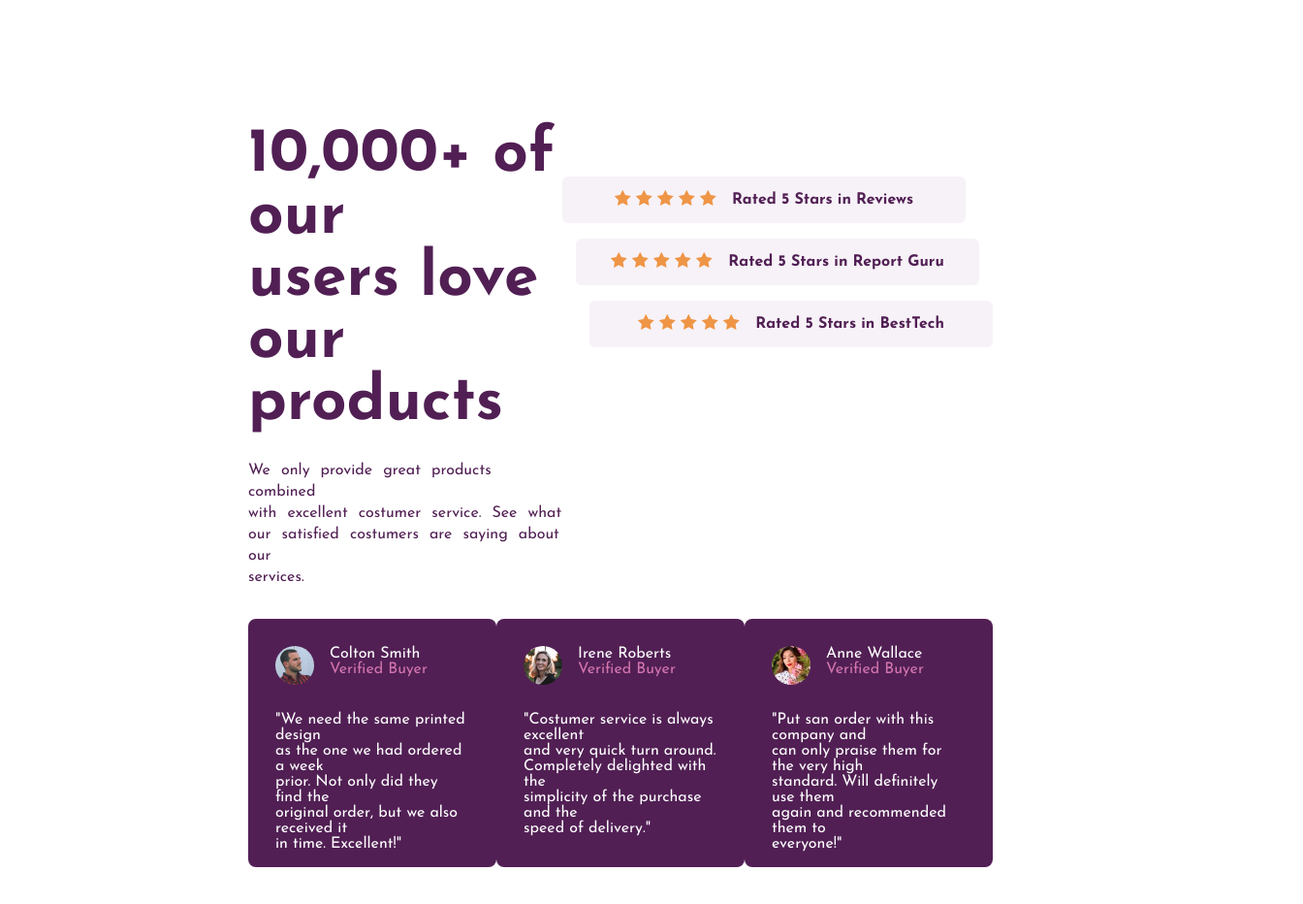
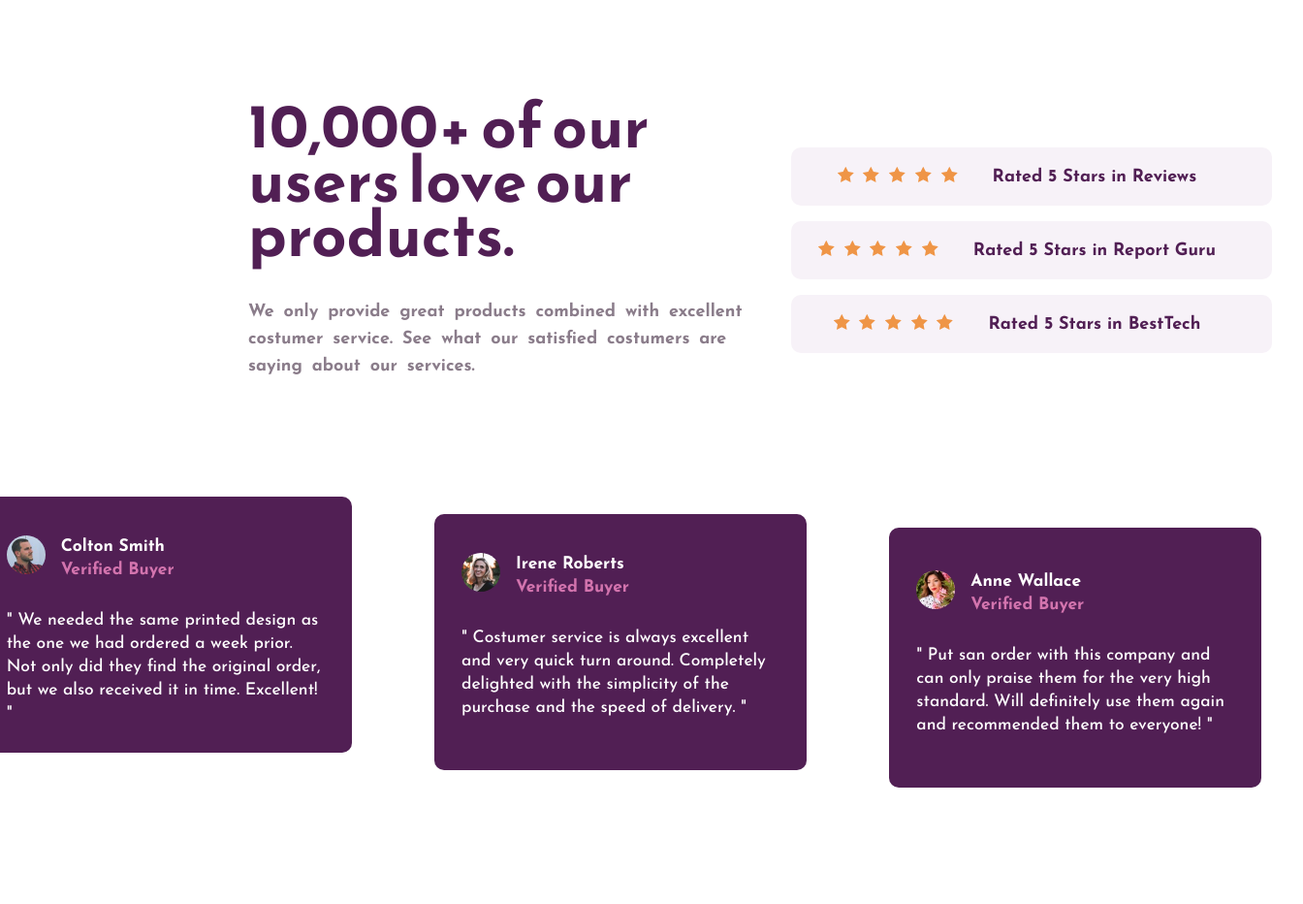
Before and after one commit to erickrost/social-proof-section, a plain HTML site: page index.html in a window 1280 px wide. Shown: the whole page at 97% size, 1344 px wide, since content can reach past the window. After the commit the page ends 902 px from the top, so only its background shows below. Drawn offline with Linux system fonts and the light colour scheme.

Commit message:
correções

```diff
--- a/index.css
+++ b/index.css
@@ -22,33 +22,45 @@ body {
 
 .content {
     text-align: center;
+    display: flex;
+    flex-direction: column;
+    justify-content: center;
+    align-items: center;
+    margin-bottom: 32px;
+
 }
 
 .title {
     color: #511f54;
-    font-size: 16px;
+    width: 300px;
+    font-size: 20px;
     margin: 48px 0 26px 0;
-    line-height: 28px;
+    line-height: 32px;
+    word-spacing: -4px;
     font-weight: 700;
 }
 
 .description {
-    font-size: 12px;
-    line-height: 22px;
-    color: #511f54;
-    font-weight: 400;
-    margin-bottom: 16px;
+    font-size: 1.09rem;
+    line-height: 26px;
+    color: #8a7c8a;
+    font-weight: 500;
+    width: 354px;
 }
 
 .ratings-wrapper {
     display: flex;
     flex-direction: column;
+    justify-content: center;
+    align-items: center;
     width: 100%;
+    margin-bottom: 40px;
 }
 
 .card-1 {
     background-color: #f7f2f8;
-    border-radius: 6px;
+    width: 300px;
+    border-radius: 10px;
     margin-bottom: 16px;
     color: #511f54;
     padding: 16px;
@@ -60,7 +72,8 @@ body {
 
 .card-2 {
     background-color: #f7f2f8;
-    border-radius: 6px;
+    width: 300px;
+    border-radius: 10px;
     margin-bottom: 16px;
     color: #511f54;
     padding: 16px;
@@ -72,8 +85,8 @@ body {
 
 .card-3 {
     background-color: #f7f2f8;
-    border-radius: 6px;
-    margin-bottom: 16px;
+    width: 300px;
+    border-radius: 10px;
     color: #511f54;
     padding: 16px;
     display: flex;
@@ -91,33 +104,43 @@ body {
     margin-bottom: 8px;
 }
 
+.star-wrapper>img {
+    margin-right: 4px;
+}
+
 .cards-wrapper {
-    width: 100%;
+    width: 344px;
     margin-top: 16px;
+    margin-bottom: 64px;
 }
 
 .cards-start {
     background-color: #511f54;
     margin-bottom: 16px;
-    border-radius: 8px;
+    border-radius: 10px;
     color: white;
-    padding: 28px;
+    padding: 40px 28px 28px 28px;
+    font-weight: 500;
+    line-height: 1.3;
 }
 
 .cards-middle {
     background-color: #511f54;
     margin-bottom: 16px;
-    border-radius: 8px;
+    border-radius: 10px;
     color: white;
-    padding: 28px;
+    padding: 40px 28px 28px 28px;
+    font-weight: 500;
+    line-height: 1.3;
 }
 
 .cards-end {
     background-color: #511f54;
-    margin-bottom: 16px;
-    border-radius: 8px;
+    border-radius: 10px;
     color: white;
-    padding: 28px;
+    padding: 44px 28px 28px 28px;
+    font-weight: 500;
+    line-height: 1.3;
 }
 
 .top-card {
@@ -127,6 +150,10 @@ body {
 
 span {
     padding-left: 16px;
+    display: flex;
+    flex-direction: column;
+    justify-content: space-around;
+    font-weight: 700;
 }
 
 .user-img {
@@ -142,15 +169,16 @@ span {
 @media screen and (min-width: 763px) {
 
     .top {
-        justify-content: space-between;
+        justify-content: space-around;
         display: flex;
         flex-direction: row;
+        margin-bottom: 64px;
     }
 
     body {
         padding: 256px;
-        padding-bottom: 112px;
-        padding-top: 128px;
+        padding-bottom: 90px;
+        padding-top: 108px;
     }
 
     .content {
@@ -160,84 +188,107 @@ span {
 
     .title {
         font-size: 32px;
-        line-height: 64px;
+        line-height: 56px;
         margin-top: 0;
+        margin-bottom: 32px;
+        width: 464px;
+        word-spacing: -12px;
+        align-self: flex-start;
     }
 
     .description {
-        font-size: 16px;
-        word-spacing: 6px;
+        font-size: 18px;
+        word-spacing: 4px;
+        width: 528px;
+        line-height: 28px;
+        font-weight: 700;
     }
 
     .ratings-wrapper {
-        width: 600px;
+        padding-left: 32px;
+        max-width: 600px;
         height: 300px;
         flex-direction: column;
         display: flex;
         justify-content: center;
+        font-size: 18px;
     }
 
     .card-1 {
-        width: 400px;
-        height: 32px;
+        width: 450px;
+        height: 44px;
         flex-direction: row;
         justify-content: center;
         align-items: center;
-        padding: 8px;
+        padding: 8px 38px 8px 8px;
         align-self: flex-start;
     }
 
     .card-2 {
-        width: 400px;
-        height: 32px;
+        width: 450px;
+        height: 44px;
         flex-direction: row;
         justify-content: center;
         align-items: center;
-        padding: 8px;
+        padding: 8px 38px 8px 8px;
         align-self: center;
     }
 
     .card-3 {
-        width: 400px;
-        height: 32px;
+        width: 450px;
+        height: 44px;
         flex-direction: row;
         justify-content: center;
         align-items: center;
-        padding: 8px;
+        padding: 8px 38px 8px 8px;
         align-self: flex-end;
     }
 
     .star-wrapper {
         margin-bottom: 0px;
-        margin-right: 16px;
+        margin-right: 32px;
+    }
+
+    .rating-text {
+        font-size: 18px;
     }
 
     .cards-wrapper {
-        height: 100%;
+        height: 300px;
         display: flex;
-        justify-content: space-between;
+        width: 1408px;
+        margin: 0;
+        justify-content: space-around;
     }
 
     .cards-start {
-        height: 200px;
-        width: 300px;
+        height: 196px;
+        width: 328px;
         margin-bottom: 0;
         align-self: flex-start;
+        font-size: 1.09rem;
+        line-height: 1.5rem;
+
     }
 
     .cards-middle {
-        height: 200px;
-        width: 300px;
+        height: 196px;
+        width: 328px;
         margin-bottom: 0;
         align-self: center;
+        font-size: 1.09rem;
+        line-height: 1.5rem;
     }
 
 
+
     .cards-end {
-        height: 200px;
-        width: 300px;
+        height: 196px;
+        width: 328px;
         margin-bottom: 0;
         align-self: flex-end;
+        font-size: 1.09rem;
+        line-height: 1.5rem;
     }
 
 
--- a/index.html
+++ b/index.html
@@ -19,15 +19,15 @@
         <div class="top">
             <div class="content">
                 <div class="title">
-                    <h1>10,000+ of our</h1>
-                    <h1>users love our</h1>
-                    <h1>products</h1>
+                    <h1>10,000+ of our
+                        users love our
+                        products.</h1>
                 </div>
                 <div class="description">
-                    <p>We only provide great products combined</p>
-                    <p>with excellent costumer service. See what</p>
-                    <p>our satisfied costumers are saying about our</p>
-                    <p>services.</p>
+                    <p>We only provide great products combined with excellent
+                        costumer service. See what
+                        our satisfied costumers are saying about our
+                        services.</p>
                 </div>
             </div>
             <div class="ratings-wrapper">
@@ -72,11 +72,11 @@
                         <p class="subtitle">Verified Buyer</p>
                     </span>
                 </div>
-                <p>"We need the same printed design</p>
-                <p>as the one we had ordered a week</p>
-                <p>prior. Not only did they find the</p>
-                <p>original order, but we also received it</p>
-                <p>in time. Excellent!"</p>
+                <p>" We needed the same printed design
+                    as the one we had ordered a week
+                    prior. Not only did they find the
+                    original order, but we also received it
+                    in time. Excellent! "</p>
             </div>
             <div class="cards-middle">
                 <div class="top-card">
@@ -86,11 +86,11 @@
                         <p class="subtitle">Verified Buyer</p>
                     </span>
                 </div>
-                <p>"Costumer service is always excellent</p>
-                <p>and very quick turn around.</p>
-                <p>Completely delighted with the</p>
-                <p>simplicity of the purchase and the</p>
-                <p>speed of delivery."</p>
+                <p>" Costumer service is always excellent
+                    and very quick turn around.
+                    Completely delighted with the
+                    simplicity of the purchase and the
+                    speed of delivery. "</p>
             </div>
             <div class="cards-end">
                 <div class="top-card">
@@ -100,11 +100,11 @@
                         <p class="subtitle">Verified Buyer</p>
                     </span>
                 </div>
-                <p>"Put san order with this company and</p>
-                <p>can only praise them for the very high</p>
-                <p>standard. Will definitely use them</p>
-                <p>again and recommended them to</p>
-                <p>everyone!"</p>
+                <p>" Put san order with this company and
+                    can only praise them for the very high
+                    standard. Will definitely use them
+                    again and recommended them to
+                    everyone! "</p>
             </div>
         </div>
     </div>
```
